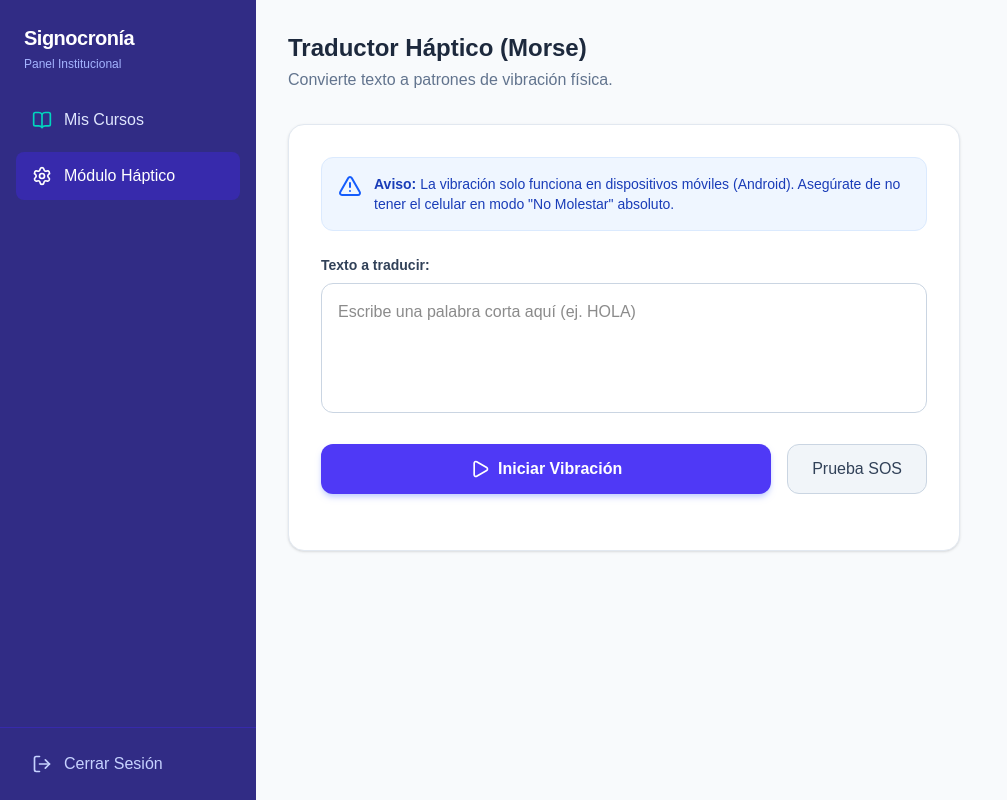
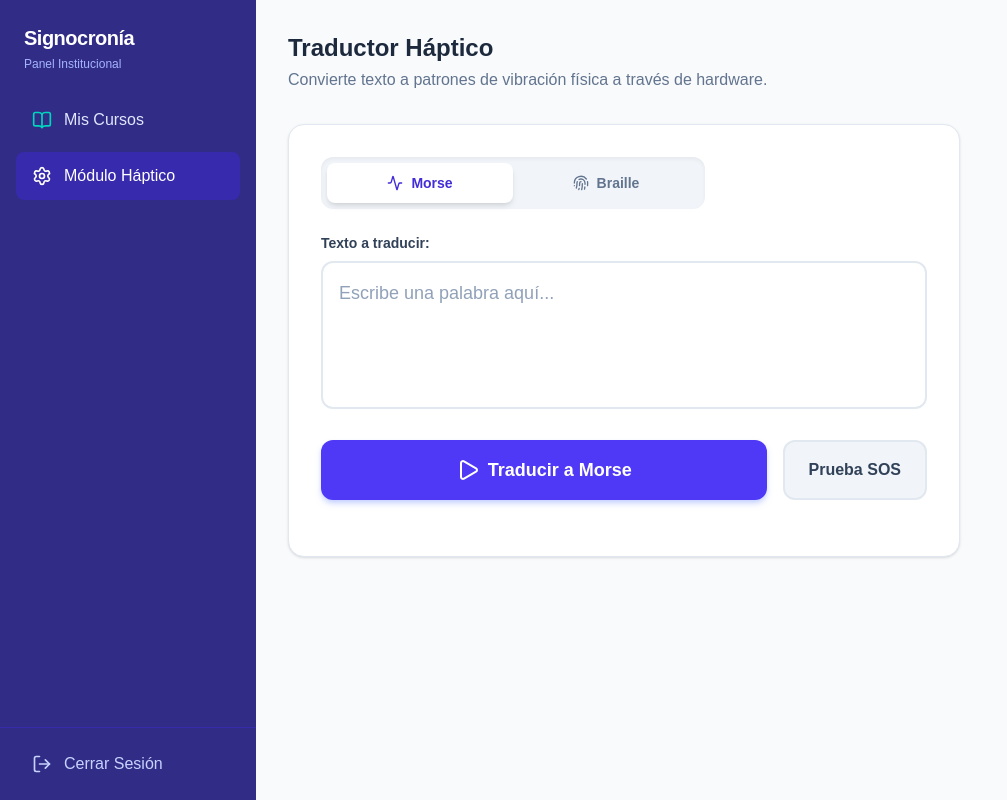
Before and after one commit to pybankai-prog/signocronia-mvp, a Next.js app: page /haptico in a window 1280 px wide. Shown: the whole page, without its empty margins (0-1007 px from the left). Built offline with nearby package versions, Linux system fonts and the light colour scheme; no server answers.

Commit message:
UI mejorada en haptico y nuevo motor de Braille Lineal

```diff
--- a/app/haptico/page.tsx
+++ b/app/haptico/page.tsx
@@ -3,7 +3,7 @@
 import React, { useState } from 'react';
 import { useRouter } from 'next/navigation';
 import { supabase } from '@/lib/supabase';
-import { Activity, BookOpen, Settings, LogOut, Menu, X, Play, Square, AlertTriangle } from 'lucide-react';
+import { Activity, BookOpen, Settings, LogOut, Menu, X, Play, Square, AlertTriangle, Fingerprint } from 'lucide-react';
 
 // Diccionario de Código Morse
 const MORSE_CODE: Record<string, string> = {
@@ -16,6 +16,18 @@ const MORSE_CODE: Record<string, string> = {
   '8': '---..', '9': '----.'
 };
 
+// Diccionario Braille (6 puntos: 1=Relieve/Vibra, 0=Plano/Pausa)
+// Orden de lectura: Columna izquierda (arriba a abajo) -> Columna derecha (arriba a abajo)
+const BRAILLE_CODE: Record<string, string> = {
+  'A': '100000', 'B': '110000', 'C': '100100', 'D': '100110', 'E': '100010',
+  'F': '110100', 'G': '110110', 'H': '110010', 'I': '010100', 'J': '010110',
+  'K': '101000', 'L': '111000', 'M': '101100', 'N': '101110', 'O': '101010',
+  'P': '111100', 'Q': '111110', 'R': '111010', 'S': '011100', 'T': '011110',
+  'U': '101001', 'V': '111001', 'W': '010111', 'X': '101101', 'Y': '101111', 'Z': '101011',
+  '0': '010111', '1': '100000', '2': '110000', '3': '100100', '4': '100110', '5': '100010',
+  '6': '110100', '7': '110110', '8': '110010', '9': '010100'
+};
+
 export default function HapticoPage() {
   const router = useRouter();
   const [isMobileMenuOpen, setIsMobileMenuOpen] = useState(false);
@@ -23,23 +35,23 @@ export default function HapticoPage() {
   const [isVibrating, setIsVibrating] = useState(false);
   const [mensaje, setMensaje] = useState('');
 
+  // <-- NUEVO: Estado para alternar entre Morse y Braille
+  const [modo, setModo] = useState<'morse' | 'braille'>('morse');
+
   const handleSignOut = async () => {
     await supabase.auth.signOut();
     router.push('/login');
   };
 
-  // Función para probar si el dispositivo soporta vibración
   const testVibration = () => {
     if (!('vibrate' in navigator)) {
-      setMensaje('Tu navegador o dispositivo no soporta la vibración web (navigator.vibrate).');
+      setMensaje('Tu navegador o dispositivo no soporta la vibración web.');
       return;
     }
-    // Vibra SOS (... --- ...) para probar
     navigator.vibrate([100, 100, 100, 100, 100, 300, 300, 100, 300, 100, 300, 300, 100, 100, 100, 100, 100]);
-    setMensaje('¡Prueba SOS enviada al motor vibrador!');
+    setMensaje('¡Prueba SOS enviada al hardware!');
   };
 
-  // Función principal: Texto a Morse Háptico
   const playHaptic = () => {
     if (!('vibrate' in navigator)) {
       setMensaje('Dispositivo incompatible con vibración.');
@@ -52,42 +64,65 @@ export default function HapticoPage() {
     }
 
     setIsVibrating(true);
-    setMensaje('Traduciendo y vibrando...');
+    setMensaje(`Traduciendo a ${modo === 'morse' ? 'Morse' : 'Braille Lineal'} y vibrando...`);
 
     const pattern: number[] = [];
-    const DOT = 150;      // ms de vibración corta
-    const DASH = 400;     // ms de vibración larga
-    const PAUSE_SYMBOL = 150; // ms de pausa entre puntos/rayas
-    const PAUSE_LETTER = 400; // ms de pausa entre letras
-    const PAUSE_WORD = 800;   // ms de pausa entre palabras
-
     const cleanText = texto.toUpperCase();
 
-    for (let i = 0; i < cleanText.length; i++) {
-      const char = cleanText[i];
+    // LÓGICA PARA MORSE
+    if (modo === 'morse') {
+      const DOT = 150;
+      const DASH = 400;
+      const PAUSE_SYMBOL = 150;
+      const PAUSE_LETTER = 400;
+      const PAUSE_WORD = 800;
 
-      if (char === ' ') {
-        pattern.push(0); // 0 vibración
-        pattern.push(PAUSE_WORD);
-        continue;
+      for (let i = 0; i < cleanText.length; i++) {
+        const char = cleanText[i];
+        if (char === ' ') {
+          pattern.push(0); pattern.push(PAUSE_WORD);
+          continue;
+        }
+        const morseChar = MORSE_CODE[char];
+        if (morseChar) {
+          for (let j = 0; j < morseChar.length; j++) {
+            pattern.push(morseChar[j] === '.' ? DOT : DASH);
+            pattern.push(PAUSE_SYMBOL);
+          }
+          pattern.push(0); pattern.push(PAUSE_LETTER);
+        }
       }
+    }
+    // LÓGICA PARA BRAILLE
+    else {
+      const DOT_VIBE = 100;     // Vibración seca y rápida para un punto Braille
+      const SPACE_DOT = 150;    // Pausa entre puntos de una misma letra
+      const PAUSE_LETTER = 500; // Pausa entre letras
+      const PAUSE_WORD = 1000;  // Pausa entre palabras
 
-      const morseChar = MORSE_CODE[char];
-      if (morseChar) {
-        for (let j = 0; j < morseChar.length; j++) {
-          const symbol = morseChar[j];
-          pattern.push(symbol === '.' ? DOT : DASH); // Vibra
-          pattern.push(PAUSE_SYMBOL);                // Pausa
+      for (let i = 0; i < cleanText.length; i++) {
+        const char = cleanText[i];
+        if (char === ' ') {
+          pattern.push(0); pattern.push(PAUSE_WORD);
+          continue;
         }
-        pattern.push(0);
-        pattern.push(PAUSE_LETTER);
+        const brailleChar = BRAILLE_CODE[char];
+        if (brailleChar) {
+          for (let j = 0; j < 6; j++) {
+            if (brailleChar[j] === '1') {
+              pattern.push(DOT_VIBE);
+            } else {
+              pattern.push(0); // Cero vibración (punto plano)
+            }
+            pattern.push(SPACE_DOT);
+          }
+          pattern.push(0); pattern.push(PAUSE_LETTER);
+        }
       }
     }
 
-    // Ejecuta el patrón completo en el hardware del celular
     navigator.vibrate(pattern);
 
-    // Calculamos más o menos cuándo termina para resetear el botón
     const totalTime = pattern.reduce((a, b) => a + b, 0);
     setTimeout(() => {
       setIsVibrating(false);
@@ -97,7 +132,7 @@ export default function HapticoPage() {
 
   const stopHaptic = () => {
     if ('vibrate' in navigator) {
-      navigator.vibrate(0); // Un array vacío o 0 detiene cualquier vibración activa
+      navigator.vibrate(0);
     }
     setIsVibrating(false);
     setMensaje('Vibración detenida por el usuario.');
@@ -119,7 +154,7 @@ export default function HapticoPage() {
         </button>
       </div>
 
-      {/* Menú Lateral (Igual que en el Dashboard) */}
+      {/* Menú Lateral */}
       <aside className={`${isMobileMenuOpen ? 'flex' : 'hidden'} md:flex w-full md:w-64 bg-indigo-900 text-white flex-col md:min-h-screen shrink-0 z-10`}>
         <div className="p-6 hidden md:block">
           <h2 className="text-xl font-bold tracking-tight">Signocronía</h2>
@@ -146,57 +181,67 @@ export default function HapticoPage() {
       {/* Contenido Principal */}
       <main className="flex-1 p-4 md:p-8 w-full max-w-full overflow-x-hidden">
         <header className="mb-6 md:mb-8 mt-2 md:mt-0">
-          <h1 className="text-2xl font-bold text-slate-800">Traductor Háptico (Morse)</h1>
-          <p className="text-slate-500 mt-1">Convierte texto a patrones de vibración física.</p>
+          <h1 className="text-2xl font-bold text-slate-800">Traductor Háptico</h1>
+          <p className="text-slate-500 mt-1">Convierte texto a patrones de vibración física a través de hardware.</p>
         </header>
 
         <div className="bg-white rounded-2xl p-6 md:p-8 border border-slate-200 shadow-sm max-w-2xl">
 
-          <div className="bg-blue-50 border border-blue-100 p-4 rounded-xl flex gap-3 mb-6">
-            <AlertTriangle className="w-6 h-6 text-blue-600 shrink-0" />
-            <p className="text-sm text-blue-800">
-              <strong>Aviso:</strong> La vibración solo funciona en dispositivos móviles (Android). Asegúrate de no tener el celular en modo "No Molestar" absoluto.
-            </p>
+          {/* <-- NUEVO: Selector de Modo (Morse / Braille) */}
+          <div className="flex bg-slate-100 p-1.5 rounded-xl mb-6 max-w-sm mx-auto sm:mx-0 shadow-inner">
+            <button
+              onClick={() => setModo('morse')}
+              className={`flex-1 py-2.5 px-4 text-sm font-bold rounded-lg transition-all flex items-center justify-center gap-2 ${modo === 'morse' ? 'bg-white shadow-md text-indigo-700' : 'text-slate-500 hover:text-slate-700'}`}
+            >
+              <Activity className="w-4 h-4" /> Morse
+            </button>
+            <button
+              onClick={() => setModo('braille')}
+              className={`flex-1 py-2.5 px-4 text-sm font-bold rounded-lg transition-all flex items-center justify-center gap-2 ${modo === 'braille' ? 'bg-white shadow-md text-indigo-700' : 'text-slate-500 hover:text-slate-700'}`}
+            >
+              <Fingerprint className="w-4 h-4" /> Braille
+            </button>
           </div>
 
           <label className="block text-sm font-bold text-slate-700 mb-2">
             Texto a traducir:
           </label>
+          {/* <-- MODIFICADO: Clases actualizadas para letras oscuras y bien legibles */}
           <textarea
             rows={4}
             value={texto}
             onChange={(e) => setTexto(e.target.value)}
-            placeholder="Escribe una palabra corta aquí (ej. HOLA)"
-            className="w-full p-4 border border-slate-300 rounded-xl focus:ring-2 focus:ring-indigo-500 focus:border-indigo-500 outline-none mb-6 resize-none"
+            placeholder="Escribe una palabra aquí..."
+            className="w-full p-4 border-2 border-slate-200 rounded-xl focus:ring-4 focus:ring-indigo-500/20 focus:border-indigo-500 outline-none mb-6 resize-none text-slate-900 font-semibold text-lg placeholder:text-slate-400 placeholder:font-normal"
           ></textarea>
 
           <div className="flex flex-col sm:flex-row gap-4 mb-6">
             {!isVibrating ? (
               <button
                 onClick={playHaptic}
-                className="flex-1 bg-indigo-600 hover:bg-indigo-700 text-white py-3 px-6 rounded-xl font-bold flex items-center justify-center gap-2 transition-all shadow-md shadow-indigo-200"
+                className="flex-1 bg-indigo-600 hover:bg-indigo-700 text-white py-4 px-6 rounded-xl font-bold flex items-center justify-center gap-2 transition-all shadow-md shadow-indigo-200 text-lg"
               >
-                <Play className="w-5 h-5" /> Iniciar Vibración
+                <Play className="w-6 h-6" /> Traducir a {modo === 'morse' ? 'Morse' : 'Braille'}
               </button>
             ) : (
               <button
                 onClick={stopHaptic}
-                className="flex-1 bg-rose-600 hover:bg-rose-700 text-white py-3 px-6 rounded-xl font-bold flex items-center justify-center gap-2 transition-all shadow-md shadow-rose-200 animate-pulse"
+                className="flex-1 bg-rose-600 hover:bg-rose-700 text-white py-4 px-6 rounded-xl font-bold flex items-center justify-center gap-2 transition-all shadow-md shadow-rose-200 animate-pulse text-lg"
               >
-                <Square className="w-5 h-5" /> Detener
+                <Square className="w-6 h-6" /> Detener Hardware
               </button>
             )}
 
             <button
               onClick={testVibration}
-              className="sm:w-auto bg-slate-100 hover:bg-slate-200 text-slate-700 border border-slate-300 py-3 px-6 rounded-xl font-medium transition-all"
+              className="sm:w-auto bg-slate-100 hover:bg-slate-200 text-slate-700 border-2 border-slate-200 py-3 px-6 rounded-xl font-bold transition-all"
             >
               Prueba SOS
             </button>
           </div>
 
           {mensaje && (
-            <div className="text-center p-3 rounded-lg bg-slate-50 text-slate-600 font-medium text-sm border border-slate-100">
+            <div className="text-center p-4 rounded-lg bg-indigo-50 text-indigo-800 font-medium text-sm border border-indigo-100">
               {mensaje}
             </div>
           )}
```
